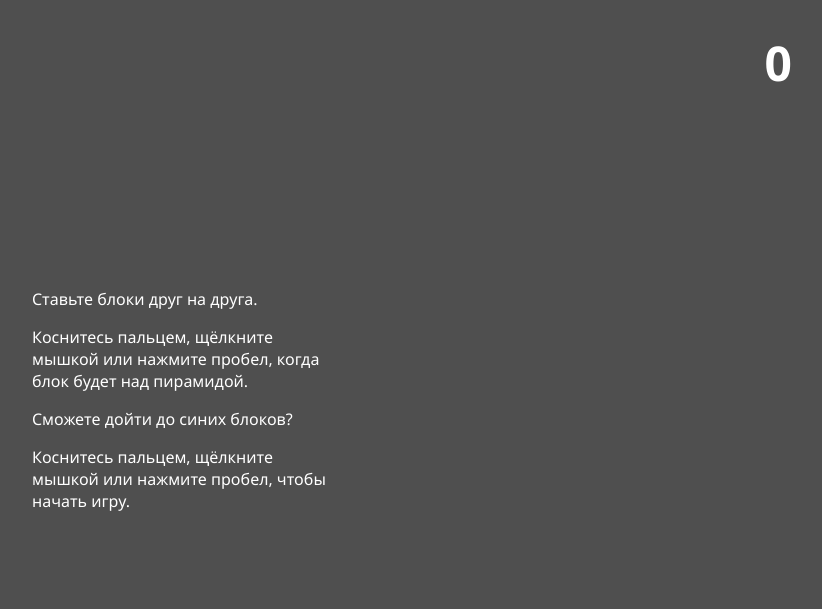
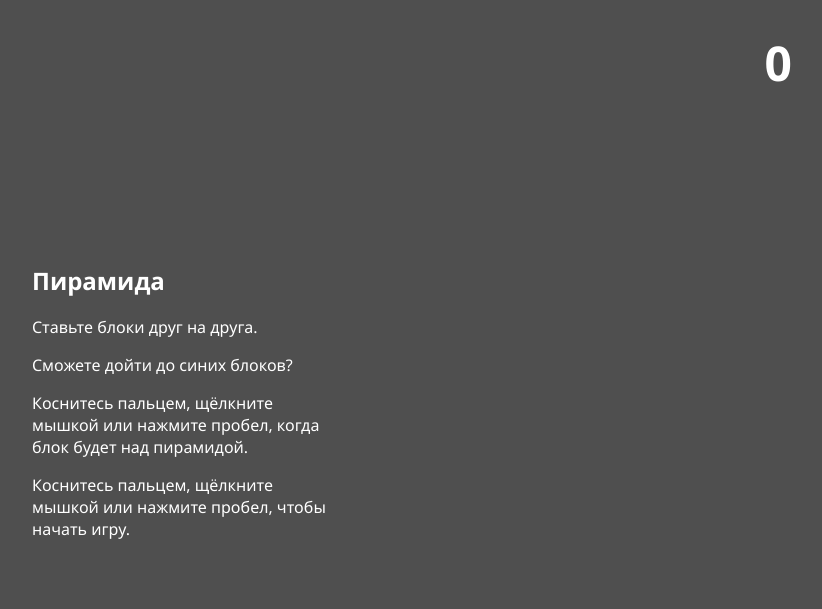
Before and after one commit to andrwind/pyramid-web, a plain HTML site: page index.html in a window 1280 px wide. Shown: the whole page, without its empty margins (458-1280 px from the left). Drawn offline with nearby package versions, Linux system fonts and the light colour scheme; a script that the page names is missing.

Commit message:
Update index.html

```diff
--- a/index.html
+++ b/index.html
@@ -11,9 +11,10 @@
  <!-- блок с инструкциями -->
 <div id="instructions">
   <div class="content">
+    <h2>Пирамида</h2>
     <p>Ставьте блоки друг на друга.</p>
+    <p>Сможете дойти до синих блоков?</p>
     <p>Коснитесь пальцем, щёлкните мышкой или нажмите пробел, когда блок будет над пирамидой.</p>
-    <p>Сможете дойти до синих блоков?</p>
     <p>Коснитесь пальцем, щёлкните мышкой или нажмите пробел, чтобы начать игру.</p>
   </div>
 </div>
```
